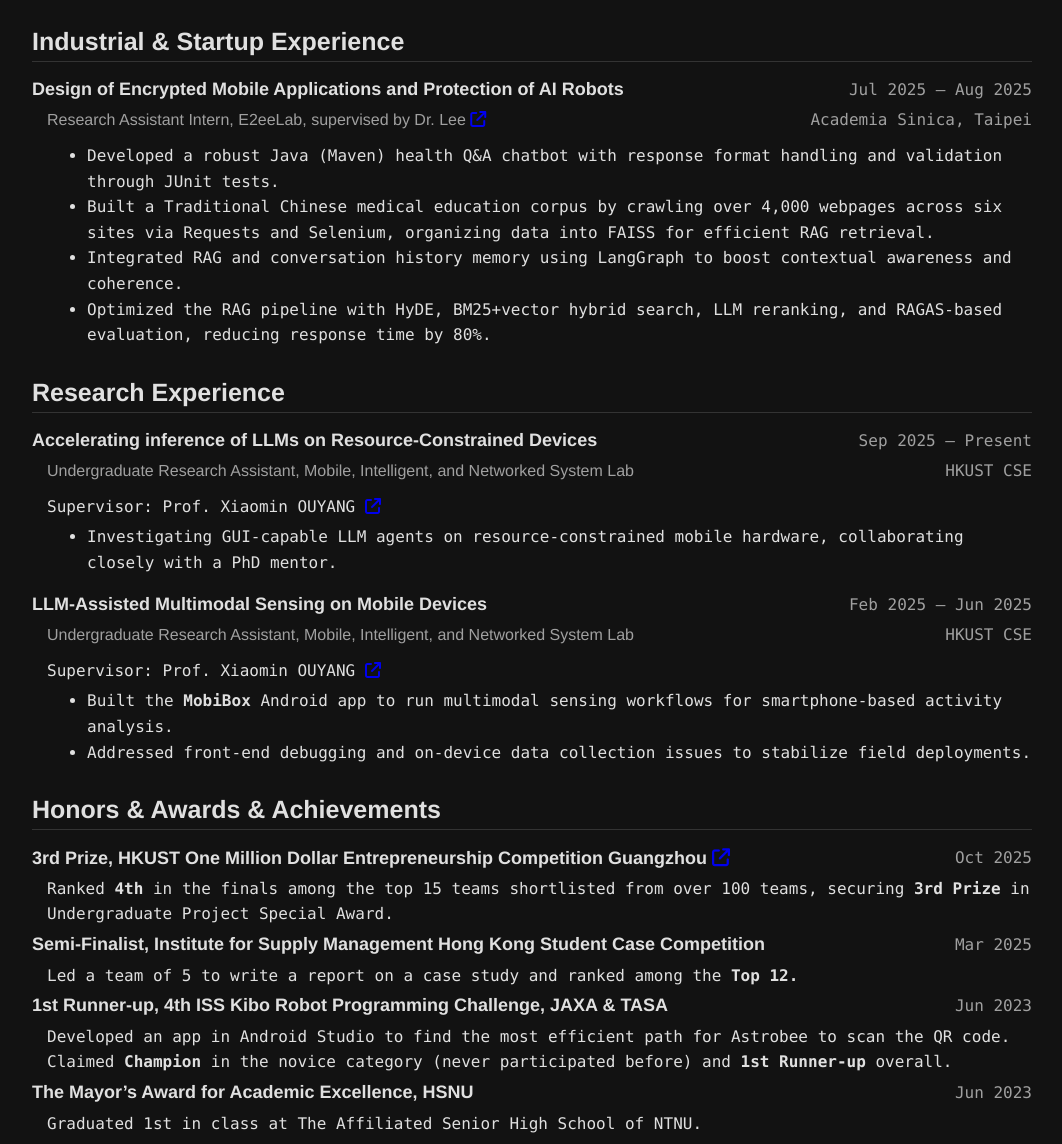
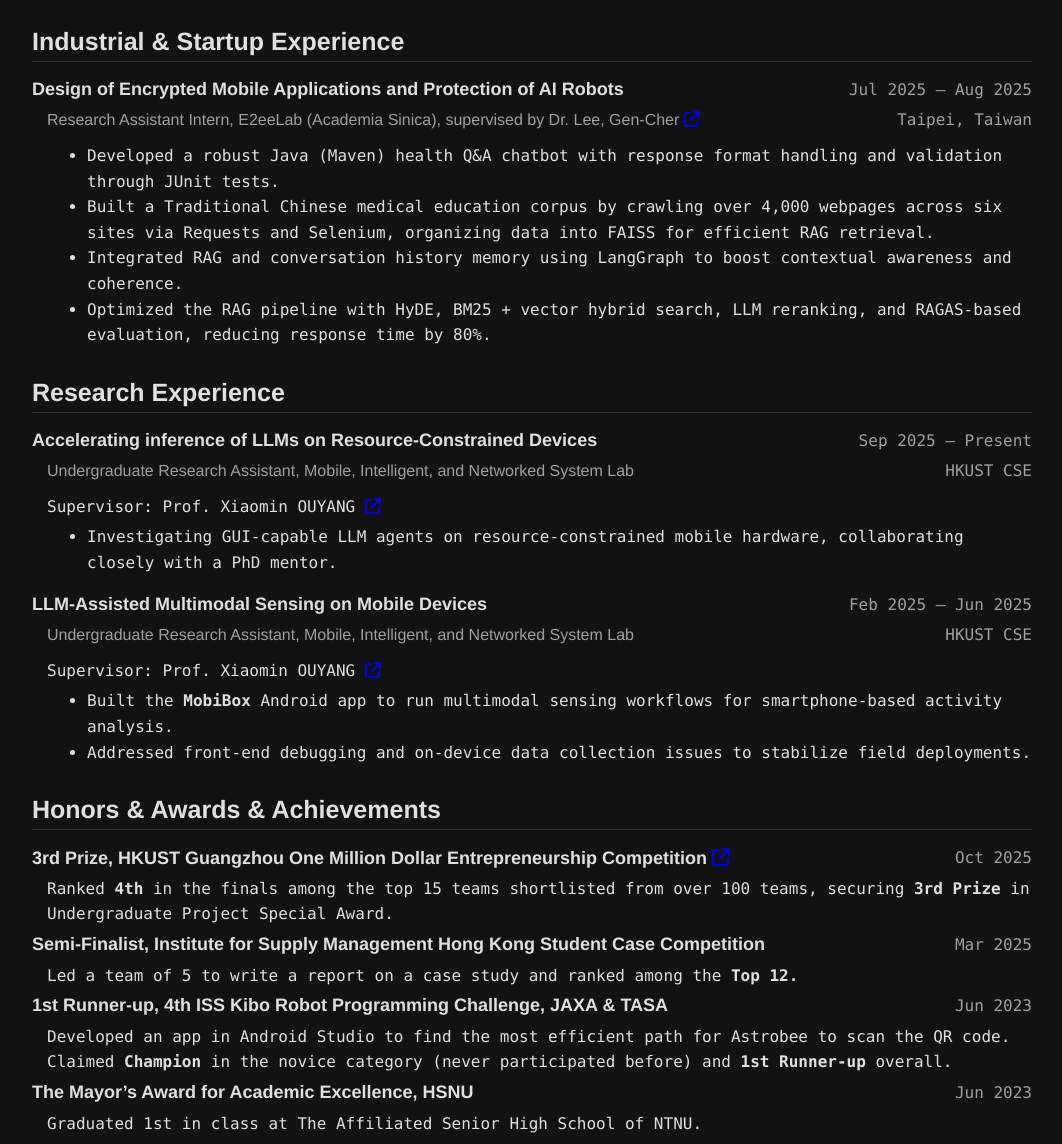
Before and after one commit to wuallen57730/limaWU-website, a plain HTML site: page index.html in a window 1280 px wide. Shown: the part 471-1615 px from the top of the page, without its empty margins (108-1170 px from the left). Drawn offline with Linux system fonts and the light colour scheme.

Commit message:
[update]#15

```diff
--- a/index.html
+++ b/index.html
@@ -62,7 +62,7 @@
     </div>
     <div class="code contact-info">
       <i class="fa-solid fa-phone" style="visibility: hidden"></i> +886
-      0905928119
+      905928119
     </div>
 
     <div class="contact-info">
@@ -117,6 +117,75 @@
     <div class="subtitle" id="experience">
       <strong>Industrial & Startup Experience</strong>
     </div>
+    <!--
+    <div class="timeline-item">
+      <span class="text">AI Technical / Data Science Personnel</span>
+      <span class="code date">Dec 2025 - Jan 2026</span>
+    </div>
+    <div class="timeline-item">
+      <span class="normal-text" style="padding-left: 15px"
+        >Winter Intern, AI Fintech Corp.
+        <a target="_blank" href="https://aifinsys.com/"
+          ><i class="fa-solid fa-arrow-up-right-from-square"></i></a
+      ></span>
+      <span class="code date">Kaohsiung, Taiwan (Remote)</span>
+    </div>
+
+    <div class="code" style="padding-left: 15px; padding-top: 5px">
+      <ul style="margin-top: 0">
+        <li>
+          Assisted in developing deep learning models, AI Agents, and climate
+          risk prediction systems.
+        </li>
+        <li>Built and maintained cloud service platforms (GCP / AWS).</li>
+        <li>
+          Handled large datasets for model training and optimization using SQL /
+          NoSQL.
+        </li>
+        <li>
+          Contributed to the development of climate finance models and risk
+          calculation tools.
+        </li>
+      </ul>
+    </div>
+
+    <div class="timeline-item">
+      <span class="text">Programming Intern</span>
+      <span class="code date">Dec 2025 – Jan 2026</span>
+    </div>
+    <div class="timeline-item">
+      <span class="normal-text" style="padding-left: 15px"
+        >Winter Intern, DocPro.com
+        <a target="_blank" href="https://docpro.com/"
+          ><i class="fa-solid fa-arrow-up-right-from-square"></i></a
+      ></span>
+      <span class="code date">Tsim Sha Tsui, Hong Kong SAR</span>
+    </div>
+
+    <div class="code" style="padding-left: 15px; padding-top: 5px">
+      <ul style="margin-top: 0">
+        <li>
+          Assisted in researching AI/ML techniques under the guidance of senior
+          engineers.
+        </li>
+        <li>
+          Supported the development of natural language processing (NLP)
+          algorithms and chatbot functionalities.
+        </li>
+        <li>
+          Collaborated with the team to integrate legal domain knowledge into
+          the chatbot’s framework.
+        </li>
+        <li>
+          Participated in testing, debugging, and optimizing the chatbot for
+          performance and accuracy.
+        </li>
+        <li>
+          Learned and applied industry best practices for AI development and
+          cloud technologies.
+        </li>
+      </ul>
+    </div> -->
 
     <div class="timeline-item">
       <span class="text"
@@ -127,13 +196,14 @@
     </div>
     <div class="timeline-item">
       <span class="normal-text" style="padding-left: 15px"
-        >Research Assistant Intern, E2eeLab, supervised by Dr. Lee
+        >Research Assistant Intern, E2eeLab (Academia Sinica), supervised by Dr.
+        Lee, Gen-Cher
         <a
           target="_blank"
           href="https://homepage.citi.sinica.edu.tw/pages/ziv/index_en.html"
           ><i class="fa-solid fa-arrow-up-right-from-square"></i></a
       ></span>
-      <span class="code date">Academia Sinica, Taipei</span>
+      <span class="code date">Taipei, Taiwan</span>
     </div>
 
     <div class="code" style="padding-left: 15px; padding-top: 5px">
@@ -152,7 +222,7 @@
           boost contextual awareness and coherence.
         </li>
         <li>
-          Optimized the RAG pipeline with HyDE, BM25+vector hybrid search, LLM
+          Optimized the RAG pipeline with HyDE, BM25 + vector hybrid search, LLM
           reranking, and RAGAS-based evaluation, reducing response time by 80%.
         </li>
       </ul>
@@ -223,8 +293,8 @@
     </div>
     <div class="timeline-item">
       <span class="text">
-        3rd Prize, HKUST One Million Dollar Entrepreneurship Competition
-        Guangzhou
+        3rd Prize, HKUST Guangzhou One Million Dollar Entrepreneurship
+        Competition
         <a
           target="_blank"
           href="https://ec.hkust.edu.hk/one-million-gz/2025/home"
@@ -311,7 +381,7 @@
       </div>
     </div>
 
-    <div class="subtitle" id="courses"><strong>Courses</strong></div>
+    <div class="subtitle" id="courses"><strong>Coursework</strong></div>
     <div style="margin-bottom: 5px">
       <span class="text">COMP 1942</span>
       <span class="code">
@@ -394,7 +464,7 @@
       </span>
     </div>
 
-    <div class="subtitle" id="projects"><strong>Selected Projects</strong></div>
+    <div class="subtitle" id="projects"><strong>Projects</strong></div>
     <div class="timeline-item">
       <span class="text">
         Argos (8th Cathay Hackathon)
@@ -474,13 +544,13 @@
 
     <div class="code" style="padding-left: 15px; padding-bottom: 10px">
       <div class="skills-container">
+        <span class="skill-tag">Reading</span>
         <span class="skill-tag">Workout</span>
         <span class="skill-tag">Badminton</span>
         <span class="skill-tag">Squash</span>
         <span class="skill-tag">Hiking</span>
         <span class="skill-tag">Traveling</span>
         <span class="skill-tag">Learning German/Japanese</span>
-        <span class="skill-tag">Reading</span>
       </div>
     </div>
 
```
